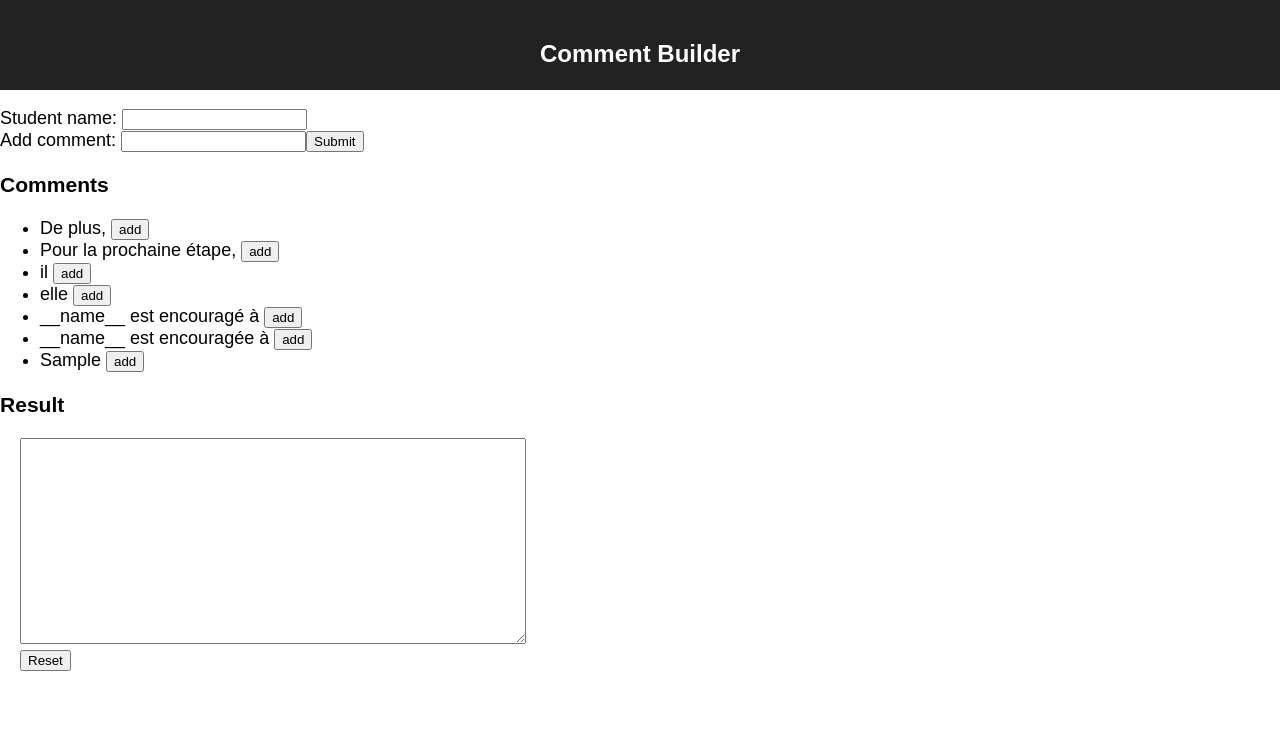
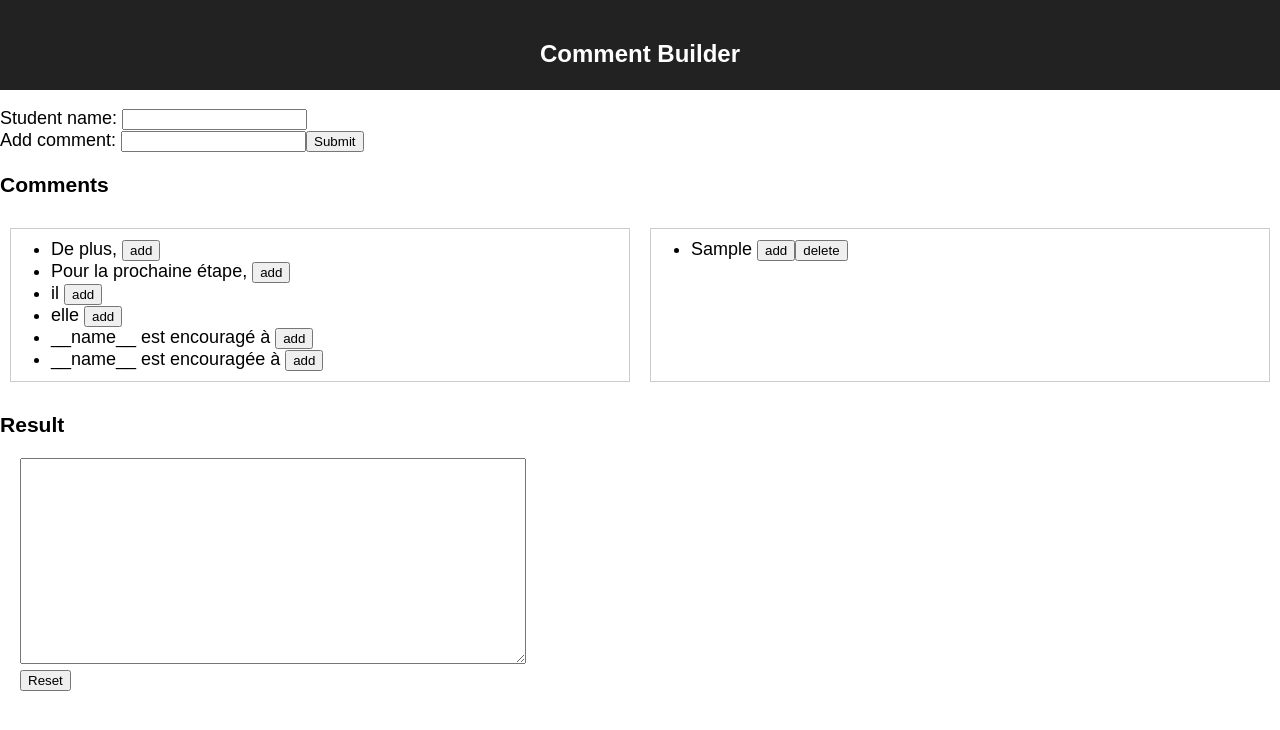
Before and after one commit to smably/comment-builder, a React (Create React App) app: page / in a window 1280 px wide. Both pictures are taken after typing "Sample" into the empty fields and a click on the input "Submit". Shown: the top 730 px of the page. Built offline with nearby package versions, Linux system fonts and the light colour scheme.

Commit message:
Two-column layout

```diff
--- a/src/App.css
+++ b/src/App.css
@@ -18,3 +18,14 @@
   width: 500px;
   height: 200px;
 }
+
+.comment-columns {
+  display: flex;
+}
+
+.comment-columns > ul {
+  flex: 1;
+  border: #ccc 1px solid;
+  margin: 10px;
+  padding: 10px 40px;
+}
--- a/src/CommentBucketBuilder.js
+++ b/src/CommentBucketBuilder.js
@@ -7,6 +7,7 @@ class CommentBucketBuilder extends React.Component {
       value: '',
       name: '',
       comments: ['De plus,', 'Pour la prochaine étape,', 'il', 'elle', '__name__ est encouragé à', '__name__ est encouragée à'],
+      customComments: [],
       result: '',
     };
 
@@ -15,6 +16,15 @@ class CommentBucketBuilder extends React.Component {
     this.handleSubmit = this.handleSubmit.bind(this);
     this.addToResult = this.addToResult.bind(this);
     this.updateResult = this.updateResult.bind(this);
+    this.remove = this.remove.bind(this);
+  }
+
+  componentDidMount() {
+    this.setState(JSON.parse(window.localStorage.getItem('commentBuilderState')));
+  }
+
+  componentDidUpdate() {
+    window.localStorage.setItem('commentBuilderState', JSON.stringify(this.state));
   }
 
   handleChange(event) {
@@ -26,7 +36,7 @@ class CommentBucketBuilder extends React.Component {
 
     this.setState({
       value: '',
-      comments: this.state.comments.concat(this.state.value),
+      customComments: this.state.customComments.concat(this.state.value),
     });
   }
 
@@ -41,6 +51,12 @@ class CommentBucketBuilder extends React.Component {
   addToResult(comment) {
     this.setState({
       result: `${this.state.result} ${comment}`,
+    });
+  }
+
+  remove(comment) {
+    this.setState({
+      customComments: this.state.customComments.filter(c => c !== comment),
     });
   }
 
@@ -65,11 +81,29 @@ class CommentBucketBuilder extends React.Component {
         </form>
         {this.renderNewCommentForm()}
         <h3>Comments</h3>
-        <ul>
-          {this.state.comments.map((comment, i) => {
-            return <li key={comment}>{comment} <button onClick={() => this.addToResult(comment)}>add</button></li>;
-          })}
-        </ul>
+        <div className='comment-columns'>
+          <ul>
+            {this.state.comments.map((comment, i) => {
+              return (
+                <li key={comment}>
+                  {comment}{' '}
+                  <button onClick={() => this.addToResult(comment)}>add</button>
+                </li>
+              );
+            })}
+          </ul>
+          <ul>
+            {this.state.customComments.map((comment, i) => {
+              return (
+                <li key={comment}>
+                  {comment}{' '}
+                  <button onClick={() => this.addToResult(comment)}>add</button>
+                  <button onClick={() => this.remove(comment)}>delete</button>
+                </li>
+              );
+            })}
+          </ul>
+        </div>
         <h3>Result</h3>
         <div className='result-container'>
           <textarea
```
